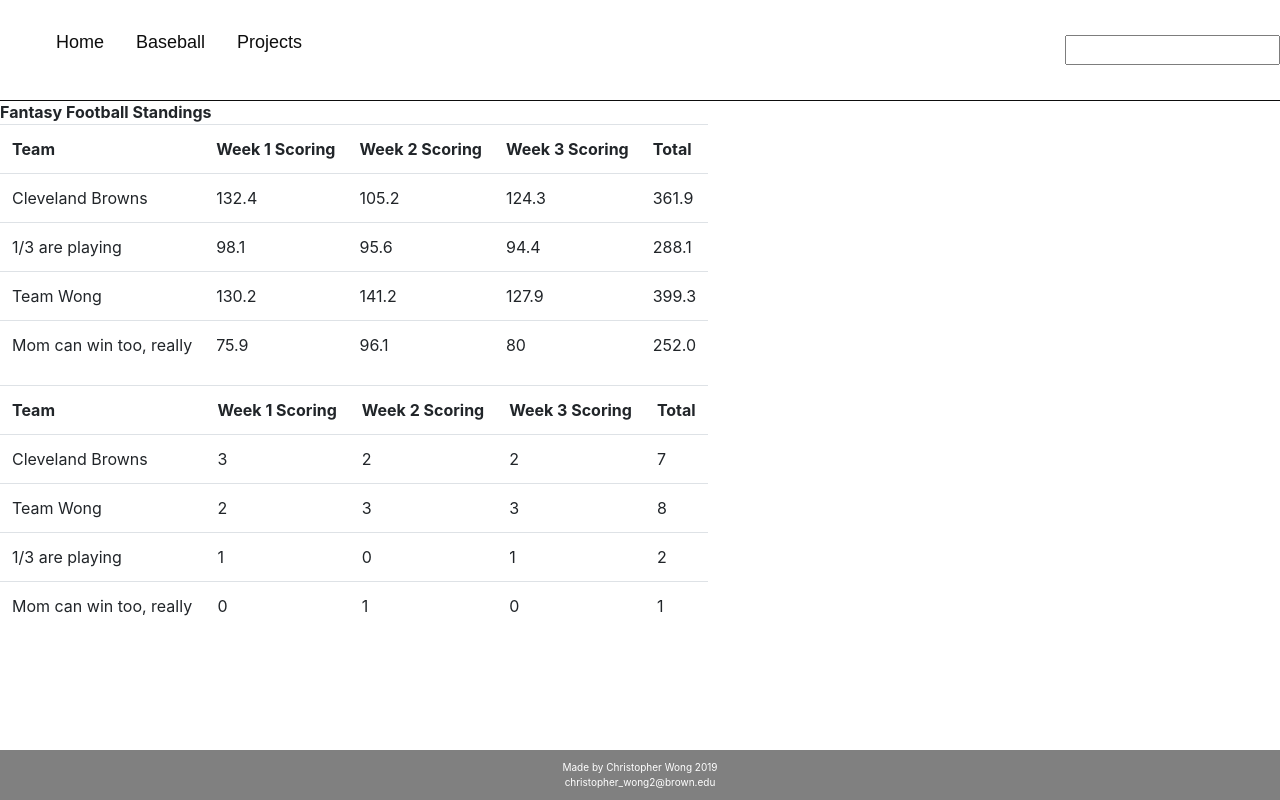
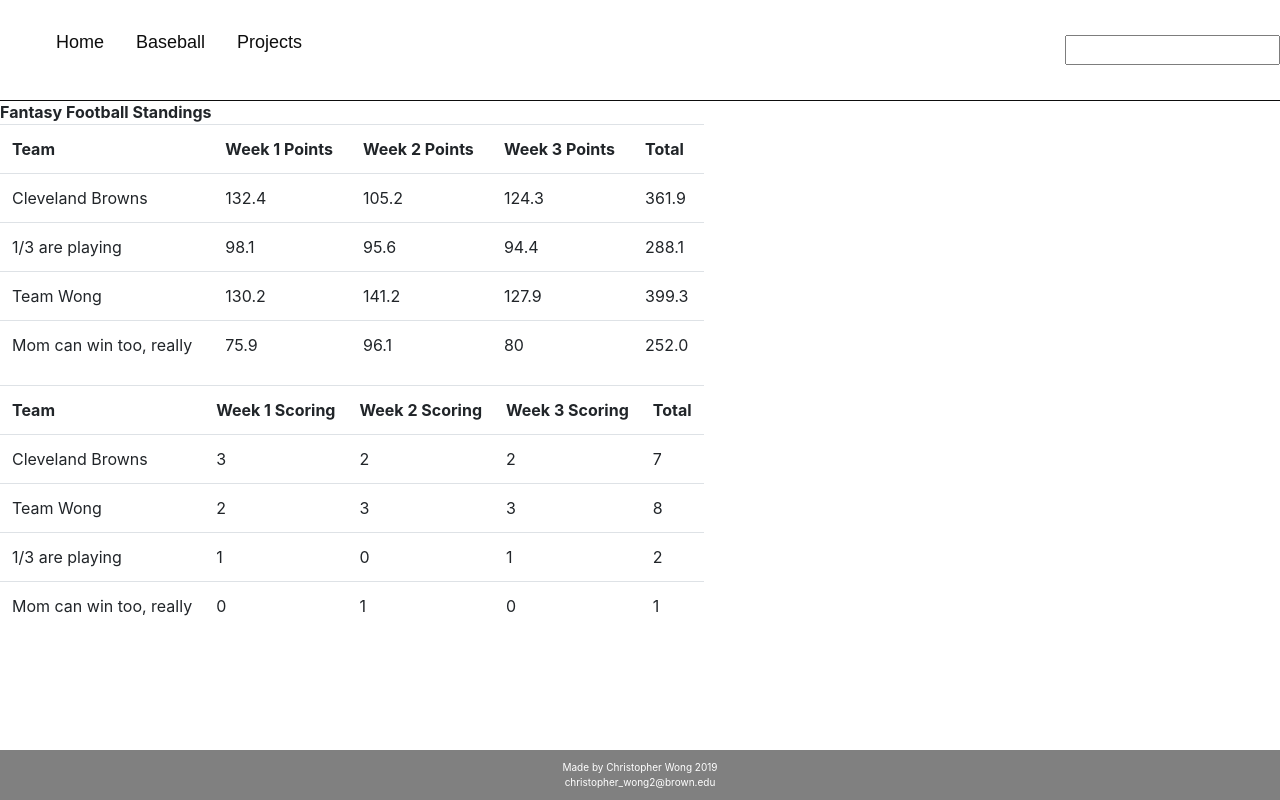
Before and after one commit to cwong12/personal_site, a React (Create React App) app in the folder New/site/: page /projects in a window 1280 px wide. Built offline with nearby package versions, Linux system fonts and the light colour scheme.

Commit message:
made standings

```diff
--- a/New/site/src/Projects.jsx
+++ b/New/site/src/Projects.jsx
@@ -22,7 +22,7 @@ export default class Projects extends React.Component {
 
   }
 
-  buildHeadings(){
+  buildHeadings(word){
 
     var weekNum = this.state.week;
 
@@ -34,7 +34,7 @@ export default class Projects extends React.Component {
     }
 
     var weekHtml = weeks.map((weekNums) =>
-        <th className = "weekScores">Week {weekNums} Scoring</th>
+        <th className = "weekScores">Week {weekNums} {word}</th>
   );
 
     return (
@@ -200,7 +200,7 @@ export default class Projects extends React.Component {
 
                 <tr>
                   <th>Team</th>
-                  {this.buildHeadings()}
+                  {this.buildHeadings("Points")}
                 </tr>
 
                 {this.buildScores()}
@@ -214,7 +214,7 @@ export default class Projects extends React.Component {
 
                   <tr>
                     <th>Team</th>
-                    {this.buildHeadings()}
+                    {this.buildHeadings("Scoring")}
                   </tr>
 
                   {this.buildPoints()}
```
